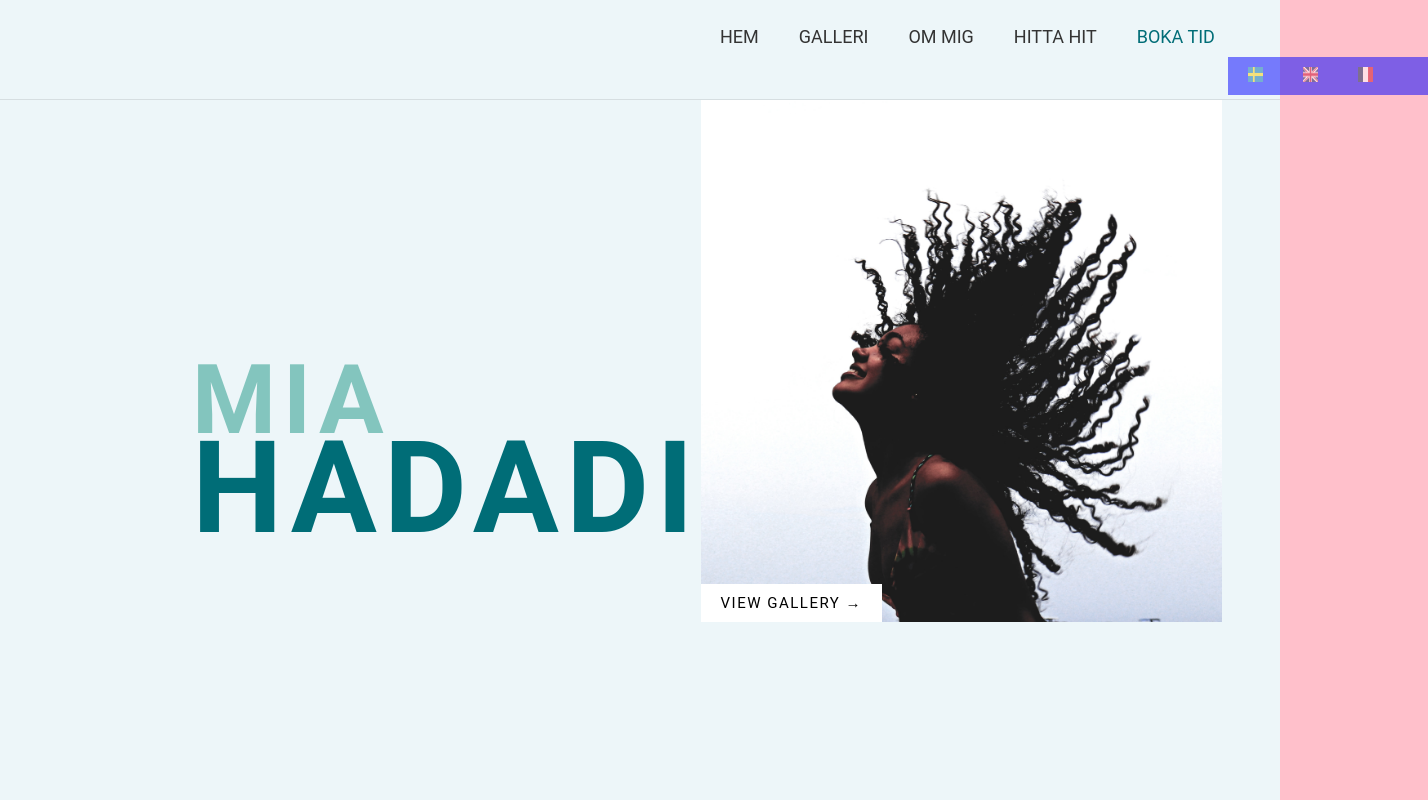
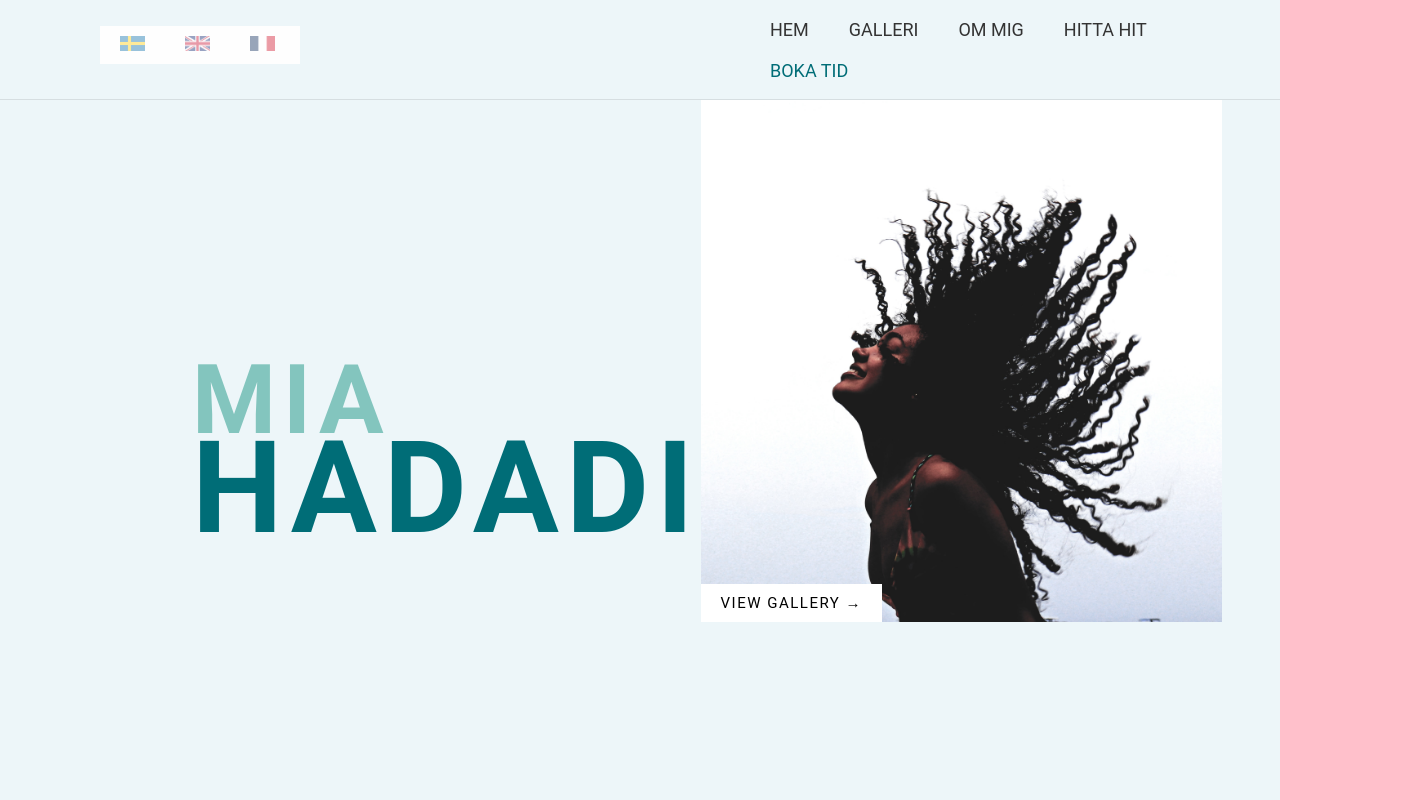
Before and after one commit to alkeal/Projekt-LIA, a React (Vite) app: page / in a window 1280 px wide. Shown: the top 800 px of the page, 1428 px wide, since content can reach past the window. Built offline with nearby package versions, Linux system fonts and the light colour scheme.

Commit message:
Text and flag aligned

```diff
--- a/src/components/Navbar.jsx
+++ b/src/components/Navbar.jsx
@@ -16,8 +16,25 @@ export default function Navbar() {
   return (
     <div className="Navbar">
       <ul>
+
+      <div className="flagContainer">
+            <div className="flagImages">
+            <li className="Sweden" onClick={() => swapLanguage("sv")}>
+              <img src="./src/assets/Sweden.png" alt="Svenska" />
+            </li>
+            <li className="UnitedKingdom" onClick={() => swapLanguage("en")}>
+              <img src="./src/assets/UnitedKingdom.png" alt="English" />
+            </li>
+            <li className="France" onClick={() => swapLanguage("fr")}>
+              <img src="./src/assets/France.png" alt="French" />
+            </li>
+            </div>
+            </div>
+
         <div className="rightSide" id={openLinks ? "open" : "close"}>
+
           <div className="hiddenLinks">
+
             <li>
               <Link to="/">{t("HEM")}</Link>
             </li>
@@ -40,19 +57,7 @@ export default function Navbar() {
                 <div className="book">{t("BOKA TID")}</div>
               </Link>
             </li>
-           <div className="flagContainer">
-            <div className="flagImages">
-            <li className="Sweden" onClick={() => swapLanguage("sv")}>
-              <img src="./src/assets/Sweden.png" alt="Svenska" />
-            </li>
-            <li className="UnitedKingdom" onClick={() => swapLanguage("en")}>
-              <img src="./src/assets/UnitedKingdom.png" alt="English" />
-            </li>
-            <li className="France" onClick={() => swapLanguage("fr")}>
-              <img src="./src/assets/France.png" alt="French" />
-            </li>
-            </div>
-            </div>
+
           </div>
         </div>
       </ul>
--- a/src/styles/components/Navbar.css
+++ b/src/styles/components/Navbar.css
@@ -14,8 +14,11 @@
   height: 100%;
   display: flex;
   align-items: center;
-  margin-left: 700px;
+  margin-left: 750px;
+
+
 }
+
 
 .Navbar ul li {
   display: inline-block;
@@ -54,20 +57,23 @@
   display: flex;
   justify-content: space-evenly;
   flex-direction: row;
-  margin-left: 80%;
-  margin-bottom: 5%;
+  margin-right: 80%;
+  margin-bottom: 0%;
 
 }
 
 .flagImages {
- background-color: blue;
+ background-color: rgb(254, 254, 254);
  width: 200px;
  position: absolute;
- opacity: 0.5;
+ margin-right: 20%;
+ margin-left: 20%;
+ margin-top: 2%;
 
 }
 
 .flagImages img{
   height: 15px;
-  width: 15px;
+  width: 25px;
+  opacity: 0.4;
 }
```
